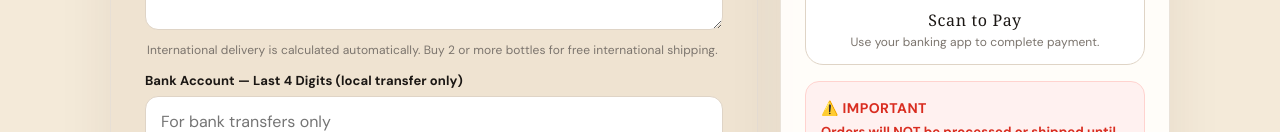
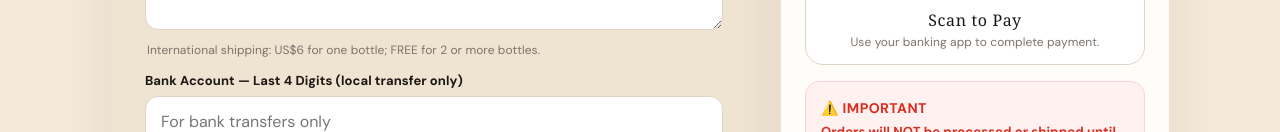
Before and after one commit to vanessaliu036-lab/Eyelash-Growth, a plain HTML site: page order.html in a window 1280 px wide. Shown: the part 893-1025 px from the top of the page. Drawn offline with Linux system fonts and the light colour scheme; no server answers; a web font is replaced by a local one.

Commit message:
feat(la): explain one-bottle US$6 international shipping

```diff
--- a/order.html
+++ b/order.html
@@ -587,7 +587,7 @@
                 <label for="address">Delivery Address <span class="required">*</span></label>
                 <textarea id="address" placeholder="Enter your full shipping address" required></textarea>
                 <p class="field-error" id="err-address" hidden></p>
-                <p class="field-note">International delivery is calculated automatically. Buy 2 or more bottles for free international shipping.</p>
+                <p class="field-note">International shipping: US$6 for one bottle; FREE for 2 or more bottles.</p>
               </div>
 
               <div>
```
